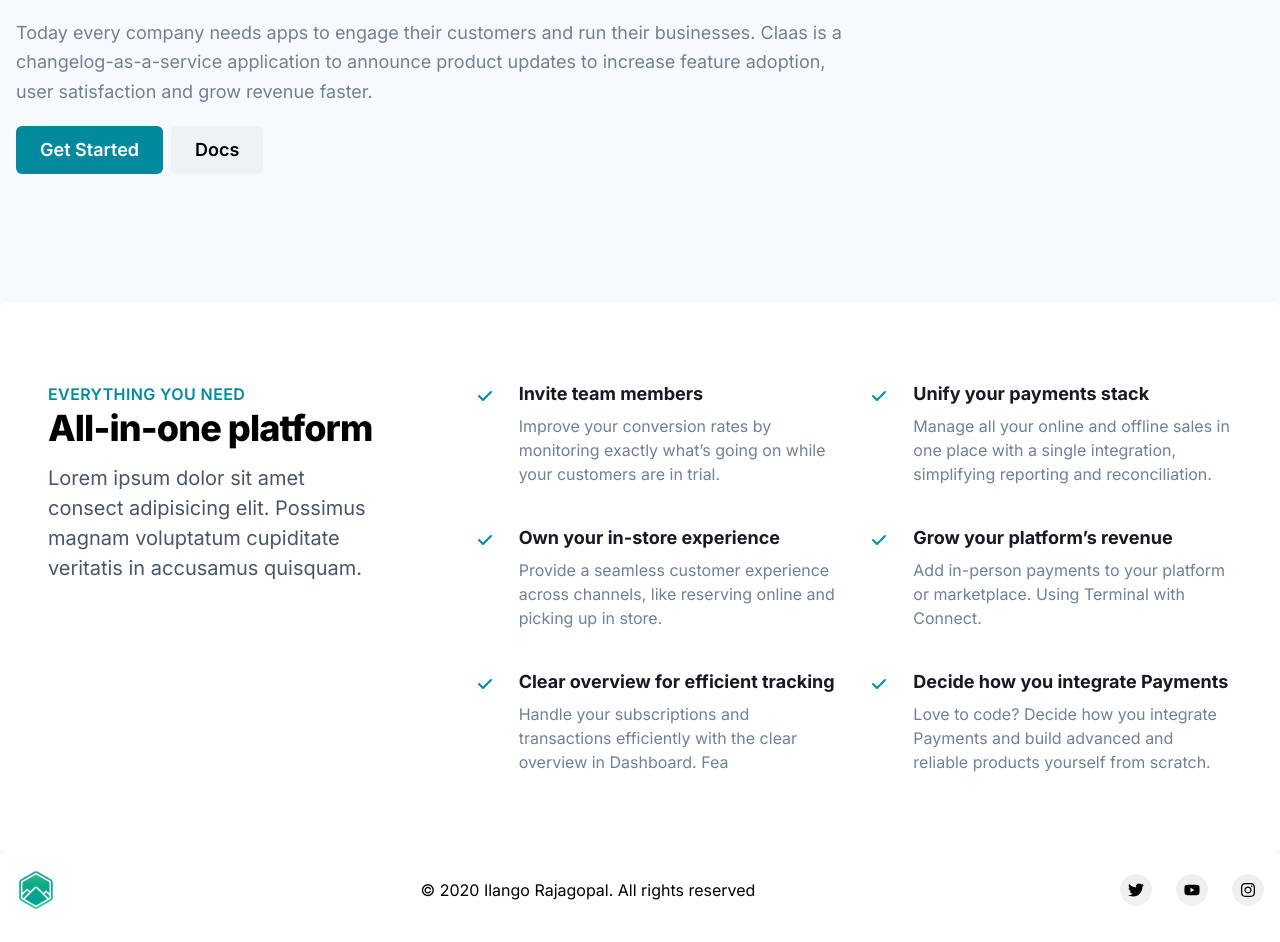
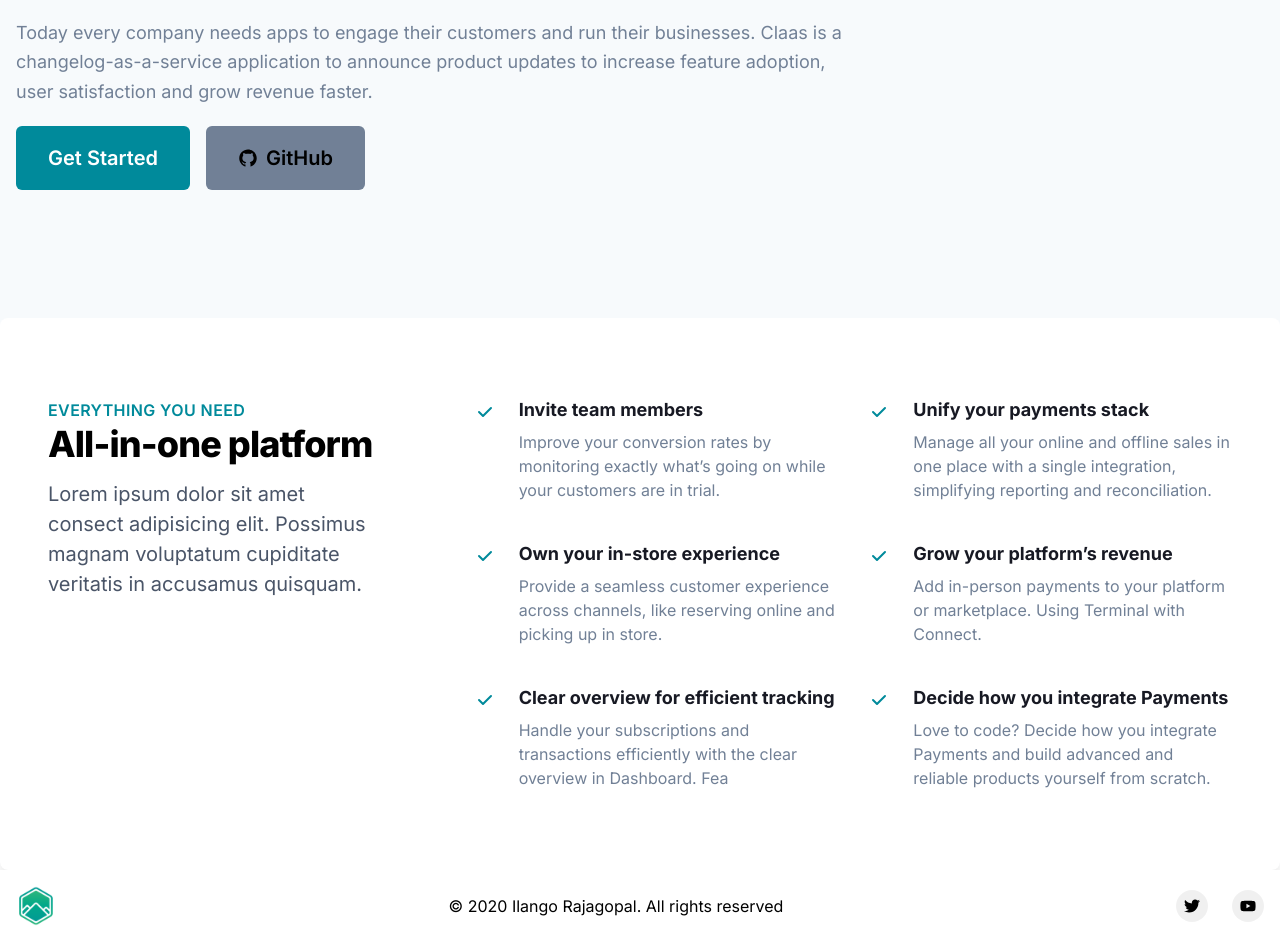
Before and after one commit to 0xi4o/useherald.com, a Next.js app: page / in a window 1280 px wide. Shown: the part 241-1183 px from the top of the page. Built offline with nearby package versions, Linux system fonts and the light colour scheme.

Commit message:
Update home page

```diff
--- a/components/Footer.js
+++ b/components/Footer.js
@@ -56,9 +56,6 @@ const Footer = () => {
 					<SocialButton label={'YouTube'} href={'#'}>
 						<FaYoutube />
 					</SocialButton>
-					<SocialButton label={'Instagram'} href={'#'}>
-						<FaInstagram />
-					</SocialButton>
 				</Stack>
 			</Container>
 		</chakra.footer>
--- a/components/Header.js
+++ b/components/Header.js
@@ -168,7 +168,7 @@ export default function Header(props) {
 								<Link
 									isExternal
 									aria-label='Go to Choc UI GitHub page'
-									href='https://github.com/anubra266/choc-ui'
+									href='https://github.com/ilangorajagopal/herald'
 								>
 									<Icon
 										as={AiFillGithub}
@@ -194,7 +194,7 @@ export default function Header(props) {
 									variant='solid'
 									size='sm'
 								>
-									Sign In
+									Get Started
 								</Button>
 							</HStack>
 							<IconButton
--- a/components/Hero.js
+++ b/components/Hero.js
@@ -7,6 +7,7 @@ import {
 	Button,
 	HStack,
 } from '@chakra-ui/react';
+import { AiFillGithub } from 'react-icons/ai';
 
 const Hero = () => {
 	return (
@@ -32,7 +33,7 @@ const Hero = () => {
 					application to announce product updates to increase feature
 					adoption, user satisfaction and grow revenue faster.
 				</chakra.p>
-				<HStack>
+				<HStack spacing={4}>
 					<Button
 						as='a'
 						w={{ base: 'full', sm: 'auto' }}
@@ -40,16 +41,22 @@ const Hero = () => {
 						colorScheme='brand'
 						size='lg'
 						mb={{ base: 2, sm: 0 }}
+						p={8}
+						fontSize='xl'
 					>
 						Get Started
 					</Button>
 					<Button
 						as='a'
+						bg={useColorModeValue('gray.500', 'gray.600')}
 						w={{ base: 'full', sm: 'auto' }}
 						mb={{ base: 2, sm: 0 }}
+						p={8}
 						size='lg'
+						fontSize='xl'
+						leftIcon={<AiFillGithub />}
 					>
-						Docs
+						GitHub
 					</Button>
 				</HStack>
 			</Box>
```
Also changed, not shown: pages/about.js (added, +9 -0 lines).
